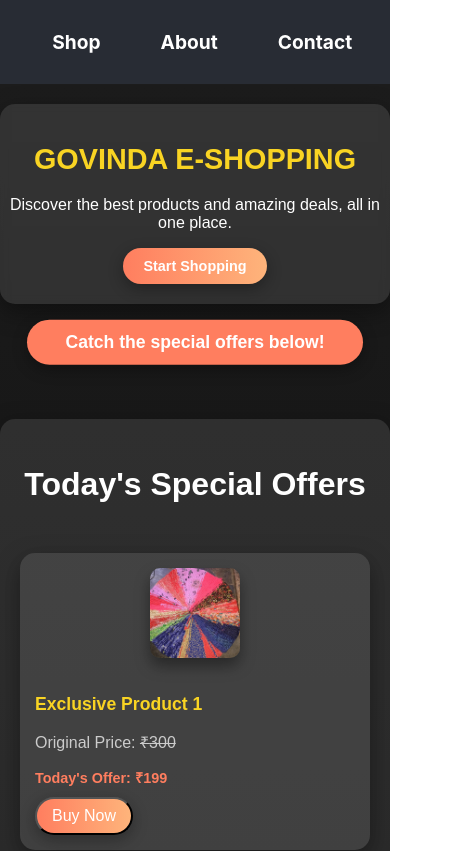
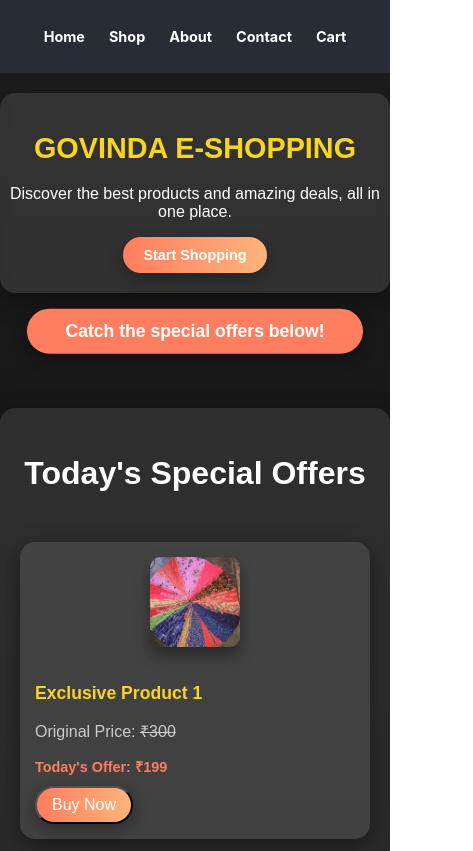
Before and after one commit to shahgovinda/E-commerce, a React (Create React App) app: page / in a window 390 px wide. Shown: the top 851 px of the page, 473 px wide, since content can reach past the window. Built offline with nearby package versions, Linux system fonts and the light colour scheme.

Commit message:
Update App.css

```diff
--- a/src/App.css
+++ b/src/App.css
@@ -1,23 +1,38 @@
+/* App.css */
+
 .App-header {
   background-color: #282c34;
   padding: 20px 0;
   text-align: center;
 }
 
+/* Navbar Styling */
 .navbar {
   display: flex;
   justify-content: center;
-  gap: 20px;
+  align-items: center;
+}
+
+.nav-links-container {
+  display: flex;
+  justify-content: flex-start;
+  gap: 15px;
+  overflow-x: auto; /* Enable horizontal scrolling */
+  -webkit-overflow-scrolling: touch; /* For smooth scrolling on iOS */
+  padding: 10px 0;
+  width: 100%;
+  flex-wrap: nowrap;
+  margin: 0 20px;
 }
 
 .navbar a {
   text-decoration: none;
   color: white;
-  font-size: 1.2em;
+  font-size: 1em;
   font-weight: bold;
-  position: relative;
-  padding: 10px 20px;
+  padding: 10px 15px;
   transition: color 0.3s ease;
+  white-space: nowrap; /* Prevent text from wrapping */
 }
 
 .navbar a:hover {
@@ -64,3 +79,26 @@
     box-shadow: 0 0 8px #FFD824, 0 0 20px #FFD824, 0 0 30px #FFD824;
   }
 }
+
+/* Mobile Responsiveness */
+@media (max-width: 768px) {
+  .navbar a {
+    font-size: 0.9em;
+    padding: 8px 12px;
+  }
+
+  .nav-links-container {
+    gap: 10px;
+    flex-wrap: nowrap;
+    overflow-x: auto;
+    padding: 8px 0;
+  }
+
+  .nav-links-container::-webkit-scrollbar {
+    display: none; /* Hide scrollbar */
+  }
+
+  .navbar a:hover {
+    color: #FF9800;
+  }
+}
```
